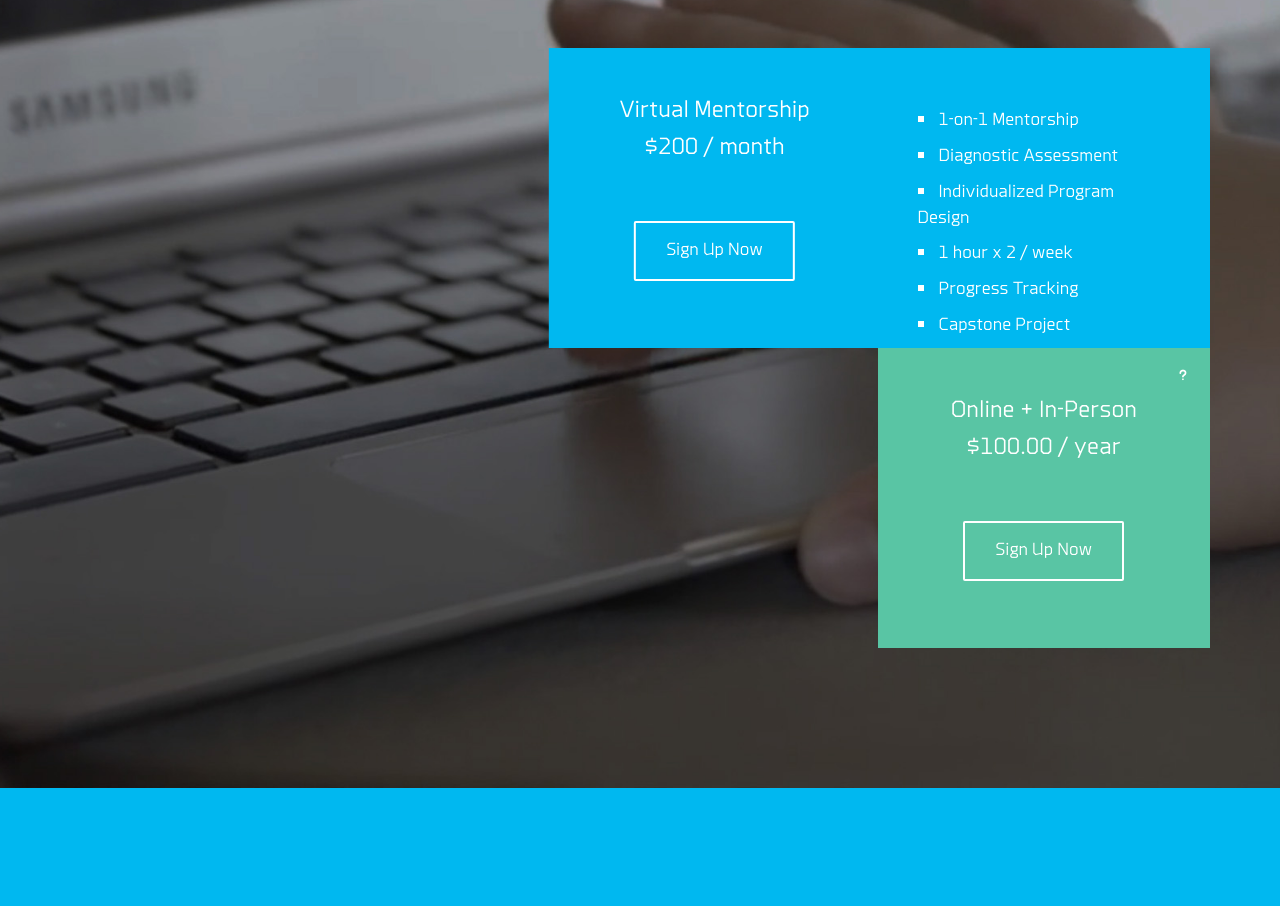
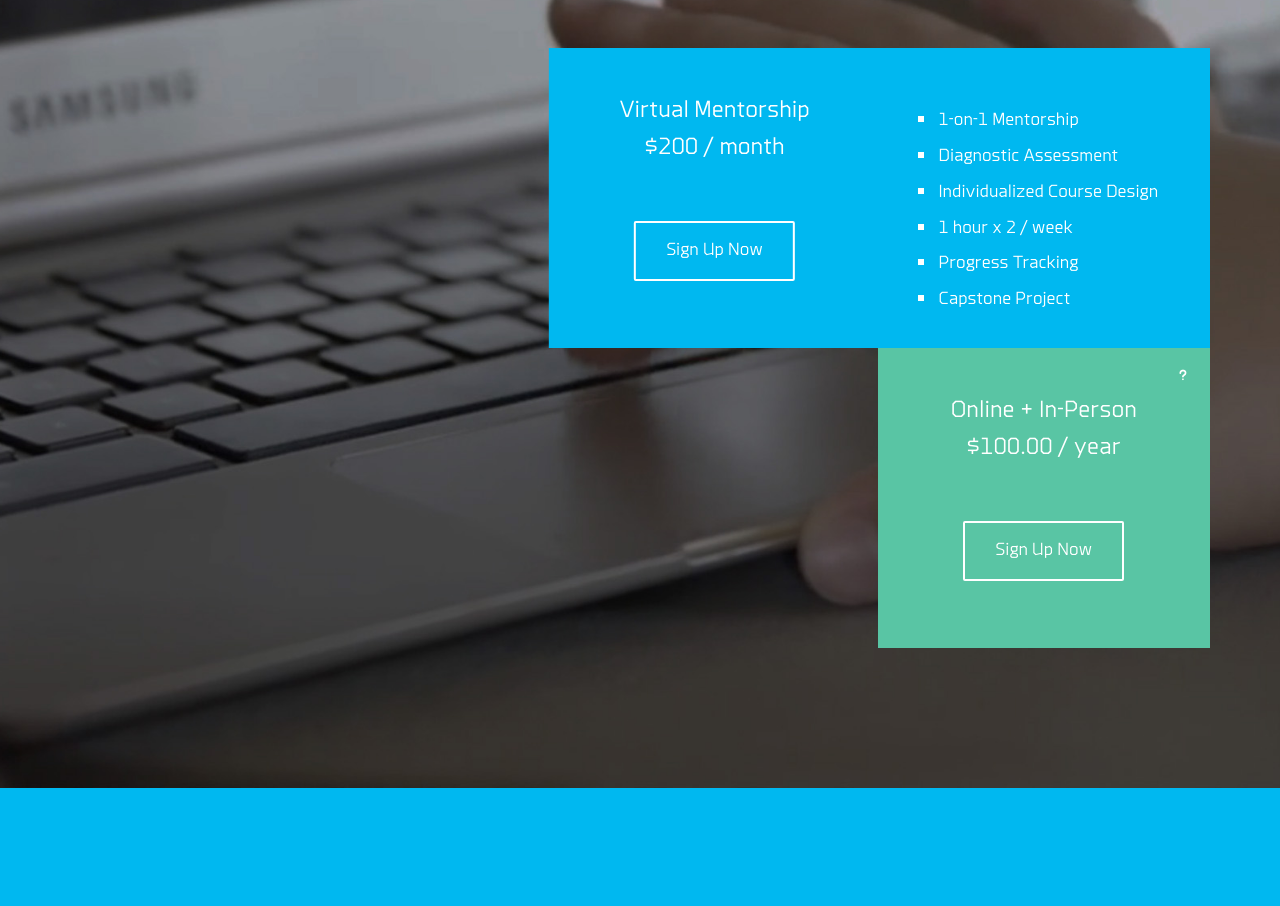
Before and after one commit to dlgweeduh/sparked17, a plain HTML site: page index.html in a window 1280 px wide. Shown: the part 3213-4119 px from the top of the page. Drawn offline with Linux system fonts and the light colour scheme.

```diff
--- a/index.html
+++ b/index.html
@@ -338,7 +338,7 @@
 							<ul class="white-list text-left">
 								<li>1-on-1 Mentorship</li>
                 <li>Diagnostic Assessment</li>
-                <li>Individualized Program Design</li>
+                <li>Individualized Course Design</li>
 								<li>1 hour x 2 / week</li>
 								<li>Progress Tracking</li>
                 <li>Capstone Project</li>
@@ -357,7 +357,7 @@
 								<li>One-on-One Virtual Mentorship</li>
 								<li>In-class 1 x week</li>
                 <li>Diagnostic Assessment</li>
-								<li>Individualized Program Design</li>
+								<li>Individualized Course Design</li>
 								<li>Progress Tracking</li>
 								<li>Capstone Project</li>
 							</ul>
```
